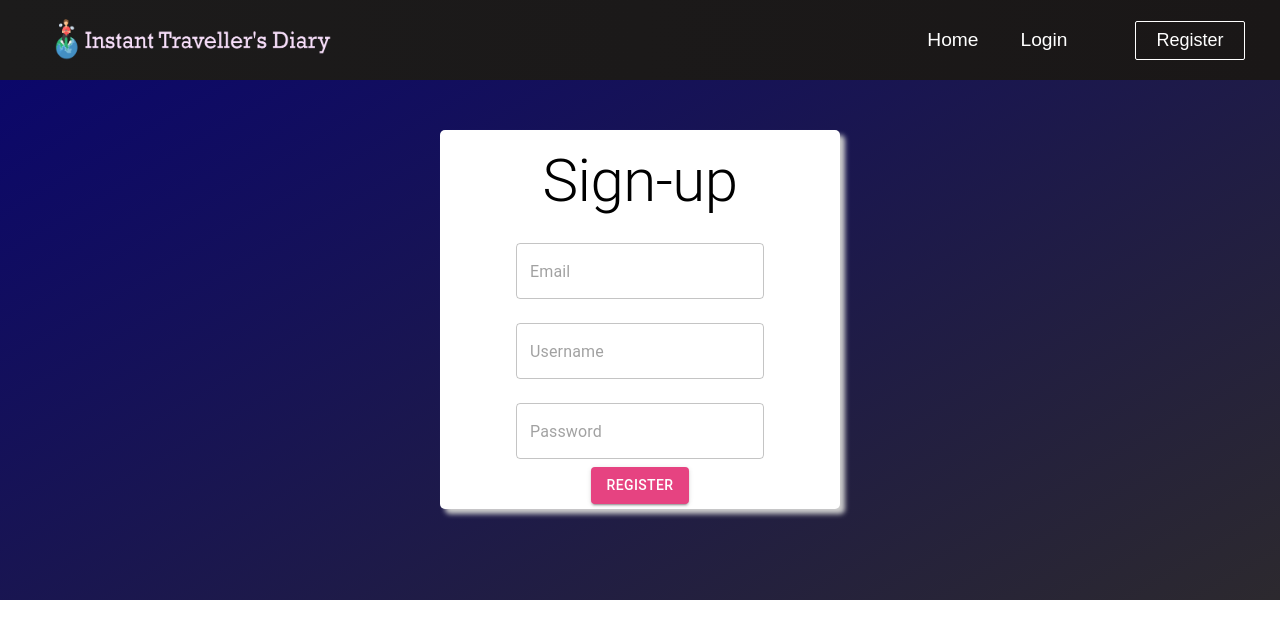
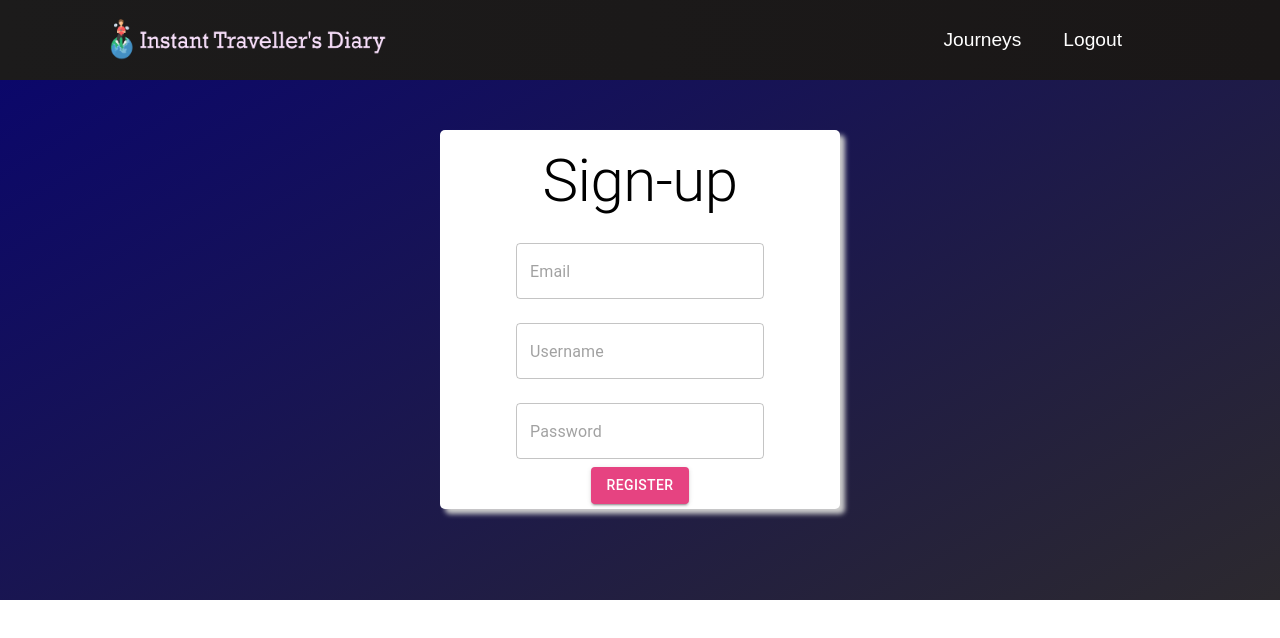
Before and after one commit to hellomrkrabz/Instant-Travellers-Diary, a React (Create React App) app: page /Register in a window 1280 px wide. Shown: the top 638 px of the page. Built offline with nearby package versions, Linux system fonts and the light colour scheme; the HTML template or start-up script is replaced by a standard one.

Commit message:
logout + navbar + nice redirects

```diff
--- a/src/App.js
+++ b/src/App.js
@@ -6,6 +6,9 @@ import Register from './components/Register';
 import Login from './components/Login';
 import Profile from './components/Profile';
 import EditProfile from './components/EditProfile';
+import Logout from './components/Logout';
+import NoPage1 from './components/NoPage1';
+import NoPage2 from './components/NoPage2';
 
 
 import { useState, useEffect } from "react";
@@ -29,25 +32,53 @@ function App() {
   // }, [])
 
 
+  var name='user_id',userId;
+	var i, c, ca, nameEQ = name + "=";
+    ca = document.cookie.split(';');
+    for(i=0;i < ca.length;i++) {
+        c = ca[i];
+        while (c.charAt(0)==' ') {
+            c = c.substring(1,c.length);
+        }
+        if (c.indexOf(nameEQ) == 0) {
+            userId= c.substring(nameEQ.length,c.length);
+        }
+    }
 
 
+	if(!userId)
+	{
 	  return (
 		<div>
-
 			<Router>
 			<Navbar/>
 			<Switch>
 					<Route path="/" exact component={Home}/>
 					<Route path="/Register" exact component={Register}/>
 					<Route path="/Login" exact component={Login}/>
-		      <Route path="/Profile" exact component={Profile}/>
-			  <Route path="/EditProfile" exact component={EditProfile}/>
+					<Route path="*" exact component={NoPage1}/>
 			</Switch>
 		  </Router>
 
 
 		</div>
 	  );
+	}else
+	{
+		return (
+		<div>
+			<Router>
+			<Navbar/>
+			<Switch>
+				  <Route path="/Profile" exact component={Profile}/>
+				  <Route path="/EditProfile" exact component={EditProfile}/>
+				  <Route path="/Logout" exact component={Logout}/>
+				  <Route path="*" exact component={NoPage2}/>
+			</Switch>
+		  </Router>
+		</div>
+	  );
+	}
 }
 
 export default App;
--- a/src/components/EditProfile.js
+++ b/src/components/EditProfile.js
@@ -31,7 +31,6 @@ function handleSubmit() {
 function redirect(response) {
 	console.log(response)
 	if(response.msg === "User edited successfully") {
-		window.alert(response.msg)
 		window.location.href = "/Profile"
 	}
 	else {
--- /dev/null
+++ b/src/components/Logout.js
@@ -0,0 +1,8 @@
+function Logout() {
+
+	document.cookie = "user_id=''; expires=-1, 18 Dec 2013 12:00:00 UTC; path=/";
+
+	window.location.href = "/"
+}
+
+export default Logout
--- a/src/components/Navbar.js
+++ b/src/components/Navbar.js
@@ -31,6 +31,10 @@ function Navbar() {
 
       window.addEventListener('resize', showButton);
 
+	console.log(document.URL);
+
+	if(document.URL=='http://localhost:3000/' || document.URL=='http://localhost:3000/Login' || document.URL=='http://localhost:3000/Register')
+	{
 	  return (
 		<>
 			<nav className='navbar'>
@@ -63,6 +67,40 @@ function Navbar() {
 			</nav>
 		</>
 	  )
+	}else
+	{
+		return (
+		<>
+			<nav className='navbar'>
+
+				<div className='navbar-container'>
+				<Link to='/Profile' className='navbar-logo' onClick={closeMobileMenu}>
+					<img src={logo} width="280" height="50"/>
+					</Link>
+
+					<div className='menu-icon' onClick={handleClick}>
+
+					  {click ? <CloseIcon className='fa-times'/> : <MenuIcon className='fa-bars'/>}
+
+					</div>
+					<ul className={click ? 'nav-menu active' : 'nav-menu'}>
+						<li className='nav-item'>
+							<Link to= '/Journeys' className='nav-links' onClick={closeMobileMenu}>
+								Journeys
+							</Link>
+						</li>
+						<li className='nav-item'>
+							<Link to= '/Logout' className='nav-links' onClick={closeMobileMenu}>
+								Logout
+							</Link>
+						</li>
+					</ul>
+				</div>
+
+			</nav>
+		</>
+	  )
+	}
 }
 
 export default Navbar
--- /dev/null
+++ b/src/components/NoPage1.js
@@ -0,0 +1,6 @@
+function NoPage1() {
+
+	window.location.href = "/Login"
+}
+
+export default NoPage1
--- /dev/null
+++ b/src/components/NoPage2.js
@@ -0,0 +1,6 @@
+function NoPage2() {
+
+	window.location.href = "/Profile"
+}
+
+export default NoPage2
```
Lines whose indentation alone changed are shown as unchanged.
